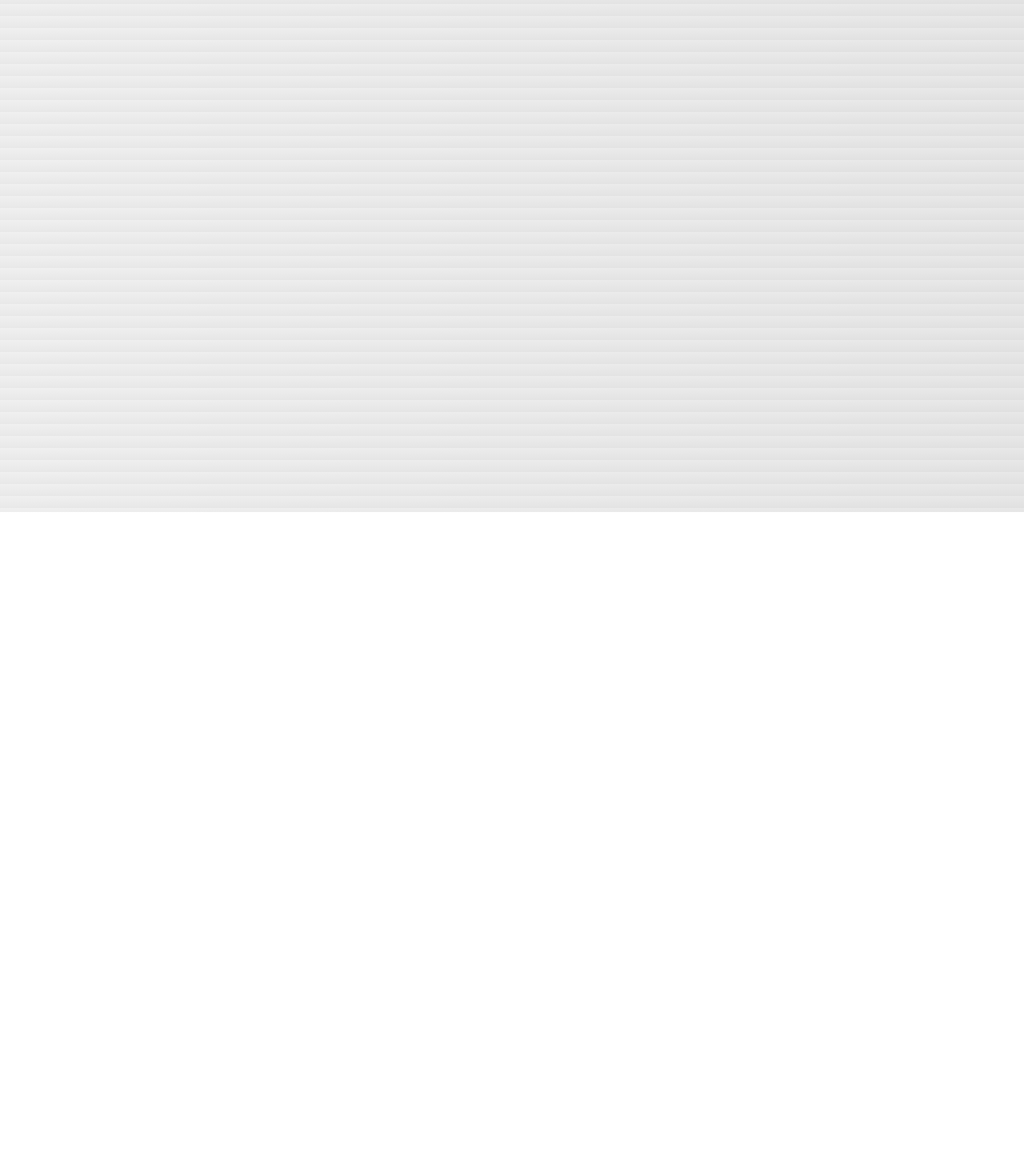
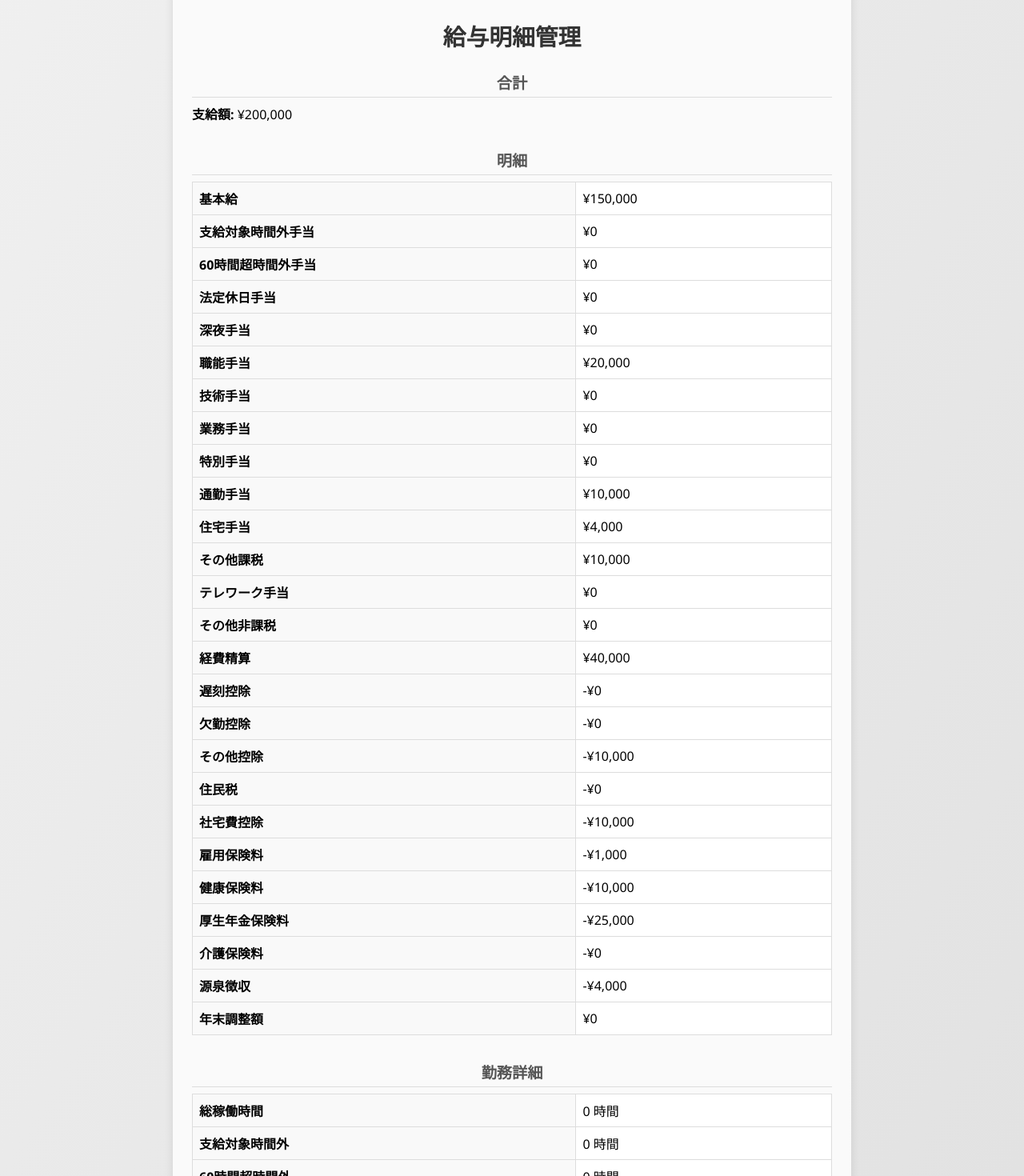
Before and after one commit to ByeongjuChoi/calnaviReact, a React (Create React App) app in the folder calnavi/: page /AdminSalaryPage in a window 1280 px wide. Shown: the part 160-1630 px from the top of the page at 80% size. Before the commit the page ends 800 px from the top, so only its background shows below. Built offline with nearby package versions, Linux system fonts and the light colour scheme; sample sign-in values are in the browser's storage.

Commit message:
경비정산서 화면 기본틀 작성, 근태등록화면 주말일때 붉은색으로 표시하도록 수정

```diff
--- a/calnavi/src/App.tsx
+++ b/calnavi/src/App.tsx
@@ -13,6 +13,7 @@
 import WriteNoticePage from './components/admin/WriteNoticePage';
 import AdminAttendancePage from './components/admin/AdminAttendancePage';
 import { decodeToken, getTokenRemainingTime } from './auth';
+import AdminSalaryPage from './components/admin/AdminSalaryPage';
 
 // 자동 로그아웃 체크용 컴포넌트
 const AuthChecker: React.FC = () => {
@@ -130,6 +131,14 @@
             </Layout>
           )}
         />
+        <Route
+          path="/AdminSalaryPage"
+          render={() => (
+            <Layout>
+              <AdminSalaryPage />
+            </Layout>
+          )}
+        />
       </Switch>
     </Router>
   );
--- a/calnavi/src/components/AttendancePage.css
+++ b/calnavi/src/components/AttendancePage.css
@@ -43,46 +43,38 @@
   background-color: #45a049;
 }
 
-.attendance-table {
+.attendanceUser-table {
   width: 100%;
   border-collapse: collapse;
   margin-top: 24px;
   font-size: 0.95rem;
 }
 
-.attendance-table thead {
+.attendanceUser-table thead {
   background-color: #f4f6f8;
 }
 
-.attendance-table th,
-.attendance-table td {
+.attendanceUser-table th,
+.attendanceUser-table td {
   border: 1px solid #ddd;
   padding: 12px 10px;
   text-align: center;
 }
 
-.attendance-table th {
+.attendanceUser-table th {
   background-color: #f8f8f8;
   font-weight: bold;
   color: #333;
 }
 
-.attendance-table td select,
-.attendance-table td input[type="time"],
-.attendance-table td input[type="text"] {
+.attendanceUser-table td select,
+.attendanceUser-table td input[type="time"],
+.attendanceUser-table td input[type="text"] {
   width: 90%;
   padding: 6px 8px;
   font-size: 0.95rem;
   border-radius: 6px;
   border: 1px solid #ccc;
-}
-
-.attendance-table tr:nth-child(even) {
-  background-color: #fafafa;
-}
-
-.attendance-table tr:hover {
-  background-color: #f1f1f1;
 }
 
 @media (max-width: 768px) {
@@ -96,14 +88,14 @@
     gap: 10px;
   }
 
-  .attendance-table th,
-  .attendance-table td {
+  .attendanceUser-table th,
+  .attendanceUser-table td {
     font-size: 0.85rem;
     padding: 10px 6px;
   }
 
-  .attendance-table td input,
-  .attendance-table td select {
+  .attendanceUser-table td input,
+  .attendanceUser-table td select {
     font-size: 0.85rem;
     padding: 6px;
   }
@@ -114,12 +106,12 @@
     font-size: 1.5rem;
   }
 
-  .attendance-table {
+  .attendanceUser-table {
     font-size: 0.8rem;
   }
 
-  .attendance-table th,
-  .attendance-table td {
+  .attendanceUser-table th,
+  .attendanceUser-table td {
     min-width: 80px;
   }
 }
@@ -140,8 +132,8 @@
 }
 
 @media (max-width: 768px) {
-  .attendance-table th,
-  .attendance-table td {
+  .attendanceUser-table th,
+  .attendanceUser-table td {
     padding: 10px 6px;
     font-size: 0.85rem;
   }
@@ -170,3 +162,7 @@
   justify-content: flex-end;
   margin-bottom: 10px;
 }
+
+.weekend-row {
+  background-color: #ffe6e6; /* 옅은 붉은색 */
+}
--- a/calnavi/src/components/AttendancePage.tsx
+++ b/calnavi/src/components/AttendancePage.tsx
@@ -59,6 +59,12 @@
     }
 
     return temp;
+  };
+
+  const isWeekend = (dateString: string): boolean => {
+    const date = new Date(dateString);
+    const day = date.getDay(); // 0: Sunday, 6: Saturday
+    return day === 0 || day === 6;
   };
 
   // 출근 기록 불러오기
@@ -169,7 +175,7 @@
           </select>
       </div>
 
-      <table className="attendance-table">
+      <table className="attendanceUser-table">
           <thead>
           <tr>
               <th>日付</th>
@@ -182,7 +188,7 @@
           </thead>
           <tbody>
           {records.map((record, index) => (
-              <tr key={record.date}>
+              <tr key={record.date} className={isWeekend(record.date) ? "weekend-row" : ""}>
               <td>{record.date}</td>
               <td>
                   <select value={record.type} onChange={(e) => handleInputChange(index, "type", e.target.value)}>
--- a/calnavi/src/components/admin/AdminPage.tsx
+++ b/calnavi/src/components/admin/AdminPage.tsx
@@ -34,6 +34,11 @@
           <h2>📅 勤怠管理</h2>
           <p>職員の出勤/退勤記録照会</p>
         </div>
+
+        <div className="admin-card" onClick={() => history.push('/AdminSalaryPage')}>
+          <h2>💲 給与明細管理</h2>
+          <p>給与明細管理/登録</p>
+        </div>
       </div>
     </div>
   );
--- /dev/null
+++ b/calnavi/src/components/admin/AdminSalaryPage.css
@@ -0,0 +1,45 @@
+.salary-container {
+  max-width: 800px;
+  margin: 2rem auto;
+  padding: 1.5rem;
+  background-color: #fafafa;
+  border-radius: 12px;
+  box-shadow: 0 2px 12px rgba(0, 0, 0, 0.1);
+  font-family: "Segoe UI", sans-serif;
+}
+
+.salary-title {
+  font-size: 1.8rem;
+  text-align: center;
+  margin-bottom: 1.5rem;
+  color: #333;
+}
+
+.salary-section {
+  margin-bottom: 2rem;
+}
+
+.salary-section h2 {
+  font-size: 1.2rem;
+  margin-bottom: 0.5rem;
+  border-bottom: 1px solid #ddd;
+  padding-bottom: 4px;
+  color: #555;
+}
+
+.salary-table {
+  width: 100%;
+  border-collapse: collapse;
+  background-color: white;
+}
+
+.salary-table td {
+  padding: 0.5rem;
+  border: 1px solid #ddd;
+}
+
+.salary-table td:first-child {
+  background-color: #f9f9f9;
+  font-weight: bold;
+  width: 60%;
+}
--- /dev/null
+++ b/calnavi/src/components/admin/AdminSalaryPage.tsx
@@ -0,0 +1,74 @@
+import "./AdminSalaryPage.css";
+
+const AdminSalaryPage: React.FC = () => {
+    return (
+        <div className="salary-container">
+        <h1 className="salary-title">給与明細管理</h1>
+
+        <section className="salary-section">
+            <h2>合計</h2>
+            <div className="salary-amount">
+            <strong>支給額:</strong> ¥200,000
+            </div>
+        </section>
+
+        <section className="salary-section">
+            <h2>明細</h2>
+            <table className="salary-table">
+            <tbody>
+                <tr><td>基本給</td><td>¥150,000</td></tr>
+                <tr><td>支給対象時間外手当</td><td>¥0</td></tr>
+                <tr><td>60時間超時間外手当</td><td>¥0</td></tr>
+                <tr><td>法定休日手当</td><td>¥0</td></tr>
+                <tr><td>深夜手当</td><td>¥0</td></tr>
+                <tr><td>職能手当</td><td>¥20,000</td></tr>
+                <tr><td>技術手当</td><td>¥0</td></tr>
+                <tr><td>業務手当</td><td>¥0</td></tr>
+                <tr><td>特別手当</td><td>¥0</td></tr>
+                <tr><td>通勤手当</td><td>¥10,000</td></tr>
+                <tr><td>住宅手当</td><td>¥4,000</td></tr>
+                <tr><td>その他課税</td><td>¥10,000</td></tr>
+                <tr><td>テレワーク手当</td><td>¥0</td></tr>
+                <tr><td>その他非課税</td><td>¥0</td></tr>
+                <tr><td>経費精算</td><td>¥40,000</td></tr>
+                <tr><td>遅刻控除</td><td>-¥0</td></tr>
+                <tr><td>欠勤控除</td><td>-¥0</td></tr>
+                <tr><td>その他控除</td><td>-¥10,000</td></tr>
+                <tr><td>住民税</td><td>-¥0</td></tr>
+                <tr><td>社宅費控除</td><td>-¥10,000</td></tr>
+                <tr><td>雇用保険料</td><td>-¥1,000</td></tr>
+                <tr><td>健康保険料</td><td>-¥10,000</td></tr>
+                <tr><td>厚生年金保険料</td><td>-¥25,000</td></tr>
+                <tr><td>介護保険料</td><td>-¥0</td></tr>
+                <tr><td>源泉徴収</td><td>-¥4,000</td></tr>
+                <tr><td>年末調整額</td><td>¥0</td></tr>
+            </tbody>
+            </table>
+        </section>
+
+        <section className="salary-section">
+            <h2>勤務詳細</h2>
+            <table className="salary-table">
+            <tbody>
+                <tr><td>総稼働時間</td><td>0 時間</td></tr>
+                <tr><td>支給対象時間外</td><td>0 時間</td></tr>
+                <tr><td>60時間超時間外</td><td>0 時間</td></tr>
+                <tr><td>法定休日時間</td><td>0 時間</td></tr>
+                <tr><td>深夜時間</td><td>0 時間</td></tr>
+                <tr><td>遅刻早退時間</td><td>0 時間</td></tr>
+                <tr><td>欠勤日数</td><td>0 日</td></tr>
+                <tr><td>有給使用日数</td><td>0 日</td></tr>
+                <tr><td>有給残日数</td><td>0 日</td></tr>
+            </tbody>
+            </table>
+        </section>
+
+        <section className="salary-section">
+            <h2>摘要</h2>
+            <p>その他課税、その他控除：Amazonカード手渡し10,000円、ICカード3,000円調整分</p>
+        </section>
+        </div>
+    );
+}
+
+export default AdminSalaryPage;
```
